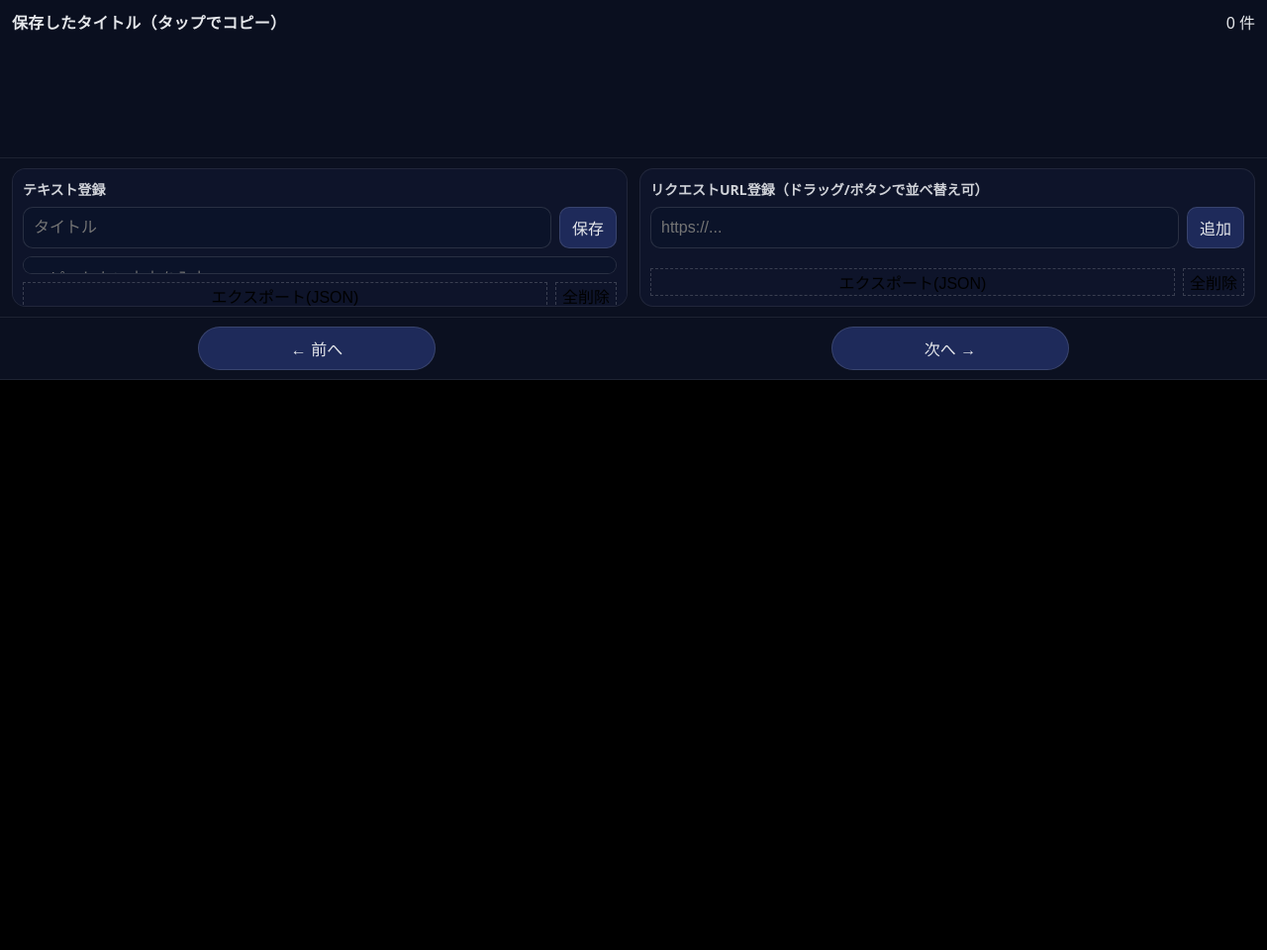
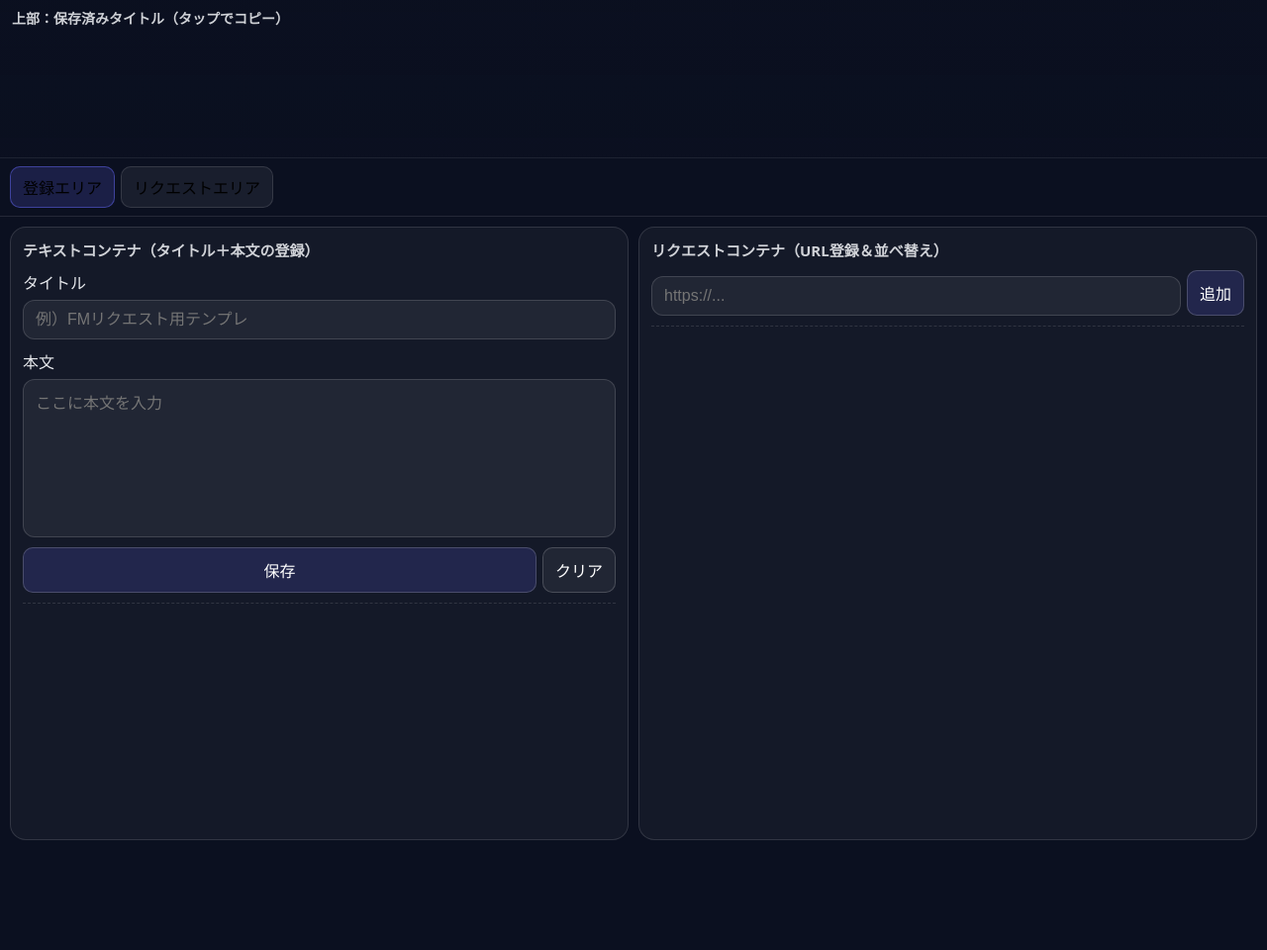
Before and after one commit to 46memorybit/radio, a plain HTML site: page index.html in a window 1280 px wide. Shown: the whole page at 99% size. After the commit the page ends 859 px from the top, so only its background shows below. Drawn offline with Linux system fonts and the light colour scheme.

Commit message:
Update index.html

```diff
--- a/index.html
+++ b/index.html
@@ -2,7 +2,10 @@
 <html lang="ja">
 <head>
   <meta charset="utf-8" />
-  <meta name="viewport" content="width=device-width, initial-scale=1, maximum-scale=1, viewport-fit=cover" />
+  <meta
+    name="viewport"
+    content="width=device-width, initial-scale=1, maximum-scale=1, viewport-fit=cover"
+  />
   <title>リクエスト支援PWA</title>
   <meta name="theme-color" content="#0b1020" />
   <link rel="manifest" href="./manifest.webmanifest" />
@@ -12,163 +15,208 @@
     :root { color-scheme: light dark; }
     * { box-sizing: border-box; }
     html, body {
-      margin: 0; height: 100%;
-      background: #0b1020; color: #e5e7eb;
+      margin: 0;
+      height: 100%;
+      background:#0b1020;
+      color:#e5e7eb;
       font-family: system-ui, -apple-system, "Segoe UI", Roboto, "Noto Sans JP", sans-serif;
     }
-    a { color: inherit; }
-    input, textarea, select, button { font-size: 16px !important; } /* ズーム防止 */
+    input, textarea, button, select { font-size:16px !important; }
 
-    /* === 20%: テキストコピーエリア（フローティング固定） === */
-    .copy-float {
-      position: fixed; inset: 0 0 auto 0; height: 20vh; z-index: 1000;
-      background: rgba(11,16,32,0.96); backdrop-filter: blur(6px);
+    /* ===== レイアウト ===== */
+    .copy-bar {
+      position: fixed; inset: 0 0 auto 0; height: 20vh;
+      background: linear-gradient(180deg, rgba(11,16,32,0.98), rgba(11,16,32,0.9));
       border-bottom: 1px solid rgba(255,255,255,0.08);
-      display: grid; grid-template-rows: auto 1fr; gap: 6px; padding: 10px 12px;
+      z-index: 1000;
+      padding: 8px 12px 10px;
+      display: grid;
+      grid-template-rows: auto 1fr;
+      gap: 8px;
     }
-    .copy-head { display: flex; align-items: center; justify-content: space-between; }
-    .copy-title { font-weight: 700; letter-spacing: .02em; }
-    .copy-list { overflow: auto; display: grid; grid-auto-rows: minmax(36px, auto); gap: 8px; min-height: 0; }
+    .copy-bar h1 {
+      margin: 0; font-size: 14px; font-weight: 600; opacity: .9;
+    }
+    .title-pills {
+      display: flex; gap: 8px; overflow-x: auto; padding-bottom: 4px;
+      -webkit-overflow-scrolling: touch;
+    }
     .pill {
-      display: inline-flex; align-items: center; gap: 10px; justify-content: space-between;
-      padding: 8px 12px; border-radius: 999px; background: #131a33;
-      border: 1px solid rgba(255,255,255,0.12); cursor: pointer; user-select: none; white-space: nowrap;
+      flex: 0 0 auto;
+      padding: 8px 10px; border: 1px solid rgba(255,255,255,0.12);
+      border-radius: 999px; background: rgba(255,255,255,0.06);
+      cursor: pointer; user-select: none;
+      transition: transform .06s ease;
+      white-space: nowrap; max-width: 240px; text-overflow: ellipsis; overflow: hidden;
     }
-    .pill:hover { background: #172046; }
-    .pill small { opacity: .65; }
+    .pill:active { transform: scale(0.98); }
 
-    /* === 20%: 登録エリア（左:テキスト／右:リクエスト） === */
-    .register {
-      position: absolute; top: 20vh; left: 0; right: 0; height: 20vh;
-      padding: 10px 12px; display: grid; grid-template-columns: 1fr 1fr; gap: 12px;
-      background: #0b1020;
+    .tabs {
+      position: sticky; top: 20vh; z-index: 900;
+      background: #0b1020; border-bottom: 1px solid rgba(255,255,255,0.1);
+      display: flex; gap: 6px; padding: 8px 10px;
+    }
+    .tab-btn {
+      padding: 8px 12px; border-radius: 10px; border: 1px solid rgba(255,255,255,0.12);
+      background: rgba(255,255,255,0.06); cursor: pointer;
+    }
+    .tab-btn[aria-selected="true"] {
+      background: rgba(99,102,241,0.18);
+      border-color: rgba(99,102,241,0.5);
+    }
+
+    .page {
+      padding-top: 20vh; /* フローティングと重ならない余白 */
+      min-height: 100vh;
+    }
+    .section {
+      display: none;
+      height: 80vh; /* 指定どおり */
+      padding: 10px;
+    }
+    .section.active { display: block; }
+
+    /* 登録エリア：左右 50%（スマホでも） */
+    .register-grid {
+      height: 100%;
+      display: grid;
+      grid-template-columns: 1fr 1fr; /* スマホでも左右半分 */
+      gap: 10px;
+      overflow: hidden;
     }
     .card {
-      height: 100%; border: 1px solid rgba(255,255,255,0.08); background: #0e142a;
-      border-radius: 14px; padding: 10px; display: grid; grid-template-rows: auto auto 1fr auto; gap: 8px;
-      overflow: auto; min-width: 0;
+      height: 100%;
+      border: 1px solid rgba(255,255,255,0.12);
+      background: rgba(255,255,255,0.04);
+      border-radius: 16px;
+      padding: 12px;
+      display: flex; flex-direction: column; gap: 10px;
+      overflow: hidden;
     }
-    .card h3 { margin: 0; font-size: 14px; opacity: .9; }
-    .row { display: grid; grid-template-columns: 1fr auto; gap: 8px; }
+    .card h2 { margin: 0; font-size: 15px; opacity: .9; }
+    .row { display: grid; gap: 6px; }
+    .row.two { grid-template-columns: 1fr auto; align-items: end; }
     .input, .textarea {
-      width: 100%; background: #0b1329; color: #e5e7eb; border-radius: 10px;
-      border: 1px solid rgba(255,255,255,0.12); padding: 8px 10px; min-width: 0; outline: none;
+      width: 100%; border-radius: 12px; border: 1px solid rgba(255,255,255,0.14);
+      background: rgba(255,255,255,0.06); color: #e5e7eb; padding: 10px 12px;
+      outline: none;
     }
-    .textarea { resize: none; min-height: 0; }
+    .textarea { height: 160px; resize: none; }
     .btn {
-      background: #1e2a5a; border: 1px solid rgba(255,255,255,0.12); color: #e5e7eb;
-      padding: 8px 12px; border-radius: 10px; cursor: pointer; white-space: nowrap;
+      padding: 10px 12px; border-radius: 10px; cursor: pointer;
+      border: 1px solid rgba(255,255,255,0.18);
+      background: rgba(99,102,241,0.18); color: #fff;
     }
-    .btn:hover { background: #223068; }
-    .btn-ghost { background: transparent; border: 1px dashed rgba(255,255,255,0.18); }
+    .btn.ghost { background: rgba(255,255,255,0.06); }
+    .list {
+      flex: 1 1 auto; overflow: auto; border-top: 1px dashed rgba(255,255,255,0.12); padding-top: 8px;
+    }
+    .item {
+      display: grid; grid-template-columns: 1fr auto; gap: 6px;
+      align-items: center; padding: 8px; border: 1px solid rgba(255,255,255,0.1);
+      background: rgba(255,255,255,0.03); border-radius: 12px; margin-bottom: 8px;
+    }
+    .item-url { word-break: break-all; opacity: .92; }
+    .item-actions { display: flex; gap: 6px; }
+    .icon-btn {
+      border-radius: 10px; padding: 6px 8px; border: 1px solid rgba(255,255,255,0.14);
+      background: rgba(255,255,255,0.06); cursor: pointer;
+    }
 
-    /* URLリスト（D&D + 上下ボタン） */
-    .urllist { overflow: auto; display: grid; grid-auto-rows: minmax(36px, auto); gap: 8px; min-height: 0; }
-    .url-item {
-      display: grid; grid-template-columns: 24px 1fr auto auto auto; gap: 6px; align-items: center;
-      padding: 6px 8px; background: #0b1329; border: 1px solid rgba(255,255,255,0.12); border-radius: 10px; min-width: 0;
+    /* リクエストエリア（上10%：操作 / 下90%：iframe） */
+    .request-wrap {
+      height: 100%; display: grid; grid-template-rows: 10% 90%; gap: 8px;
     }
-    .drag { cursor: grab; opacity: .8; user-select: none; }
-    .url-text { overflow: hidden; text-overflow: ellipsis; white-space: nowrap; min-width: 0; }
-    .url-item.dragging { opacity: .6; border-style: dashed; }
+    .request-controls {
+      display: grid; grid-template-columns: 1fr 1fr; gap: 8px;
+    }
+    .request-controls .btn { width: 100%; height: 100%; }
+    .frame-wrap {
+      border: 1px solid rgba(255,255,255,0.12); border-radius: 16px; overflow: hidden;
+      background: #000;
+    }
+    iframe { width: 100%; height: 100%; border: 0; }
 
-    /* === 80%: リクエストエリア（上10%:ボタン／下90%:iframe） === */
-    .request {
-      position: absolute; top: 40vh; left: 0; right: 0; height: 80vh;
-      display: grid; grid-template-rows: 10% 90%; background: #0b1020;
-    }
-    .req-controls { display: grid; grid-template-columns: 1fr 1fr; border-top: 1px solid rgba(255,255,255,0.08); border-bottom: 1px solid rgba(255,255,255,0.08); }
-    .half { display: flex; align-items: center; justify-content: center; }
-    .req-btn {
-      width: min(240px, 90%); height: 44px; border-radius: 999px; background: #1e2a5a;
-      color: #e5e7eb; border: 1px solid rgba(255,255,255,0.12); cursor: pointer;
-    }
-    .viewer { position: relative; }
-    .viewer iframe { position: absolute; inset: 0; width: 100%; height: 100%; border: 0; background: #000; }
-
-    /* トースト */
     .toast {
-      position: fixed; left: 50%; bottom: 18px; transform: translateX(-50%);
-      background: rgba(0,0,0,0.85); color: #fff; padding: 10px 14px; border-radius: 999px; z-index: 2000;
-      pointer-events: none; opacity: 0; transition: opacity .18s ease;
-    }
-    .toast.show { opacity: 1; }
-
-    /* スマホでも2カラム維持（要求仕様どおり） */
-    @media (max-width: 430px) {
-      .register { grid-template-columns: 1fr 1fr; padding: 8px; gap: 8px; }
-      .card { padding: 8px; gap: 6px; border-radius: 12px; }
-      .row { gap: 6px; }
-      .btn, .btn-ghost { padding: 6px 10px; }
-      .req-btn { height: 40px; }
-      .url-item { grid-template-columns: 22px 1fr auto auto auto; padding: 6px 8px; }
+      position: fixed; left: 50%; bottom: 16px; transform: translateX(-50%);
+      background: rgba(30, 41, 59, 0.9); color: #fff; padding: 10px 12px; border-radius: 10px;
+      border: 1px solid rgba(255,255,255,0.14);
+      z-index: 1100; display: none;
     }
   </style>
 </head>
 <body>
-  <!-- 20%: テキストコピーエリア -->
-  <section class="copy-float" id="copyFloat">
-    <div class="copy-head">
-      <div class="copy-title">保存したタイトル（タップでコピー）</div>
-      <div id="copyCount">0 件</div>
-    </div>
-    <div class="copy-list" id="copyList"></div>
-  </section>
-
-  <!-- 20%: 登録エリア（左:テキスト／右:URL） -->
-  <section class="register" aria-label="登録エリア">
-    <!-- 左：テキストコンテナ -->
-    <div class="card">
-      <h3>テキスト登録</h3>
-      <div class="row">
-        <input id="titleInput" class="input" placeholder="タイトル" />
-        <button id="saveTextBtn" class="btn" type="button">保存</button>
-      </div>
-      <textarea id="textInput" class="textarea" placeholder="コピーしたい本文を入力"></textarea>
-      <div class="row">
-        <button id="exportTextBtn" class="btn-ghost" type="button">エクスポート(JSON)</button>
-        <button id="clearTextBtn" class="btn-ghost" type="button">全削除</button>
-      </div>
+  <!-- 20% フローティング固定：タイトルをタップでコピー -->
+  <div class="copy-bar" id="copyBar">
+    <h1>上部：保存済みタイトル（タップでコピー）</h1>
+    <div class="title-pills" id="titlePills" aria-live="polite"></div>
   </div>
 
-    <!-- 右：リクエストコンテナ -->
-    <div class="card">
-      <h3>リクエストURL登録（ドラッグ/ボタンで並べ替え可）</h3>
+  <!-- タブ（登録 / リクエスト） -->
+  <div class="tabs" role="tablist">
+    <button class="tab-btn" id="tabRegister" role="tab" aria-selected="true">登録エリア</button>
+    <button class="tab-btn" id="tabRequest" role="tab" aria-selected="false">リクエストエリア</button>
+  </div>
+
+  <main class="page" id="pageRoot" aria-live="polite">
+    <!-- 登録エリア（左右 50%：テキスト / リクエスト(=URL) コンテナ） -->
+    <section class="section active" id="sectionRegister" aria-labelledby="tabRegister">
+      <div class="register-grid">
+        <!-- 左：テキストコンテナ -->
+        <div class="card" id="textCard">
+          <h2>テキストコンテナ（タイトル＋本文の登録）</h2>
           <div class="row">
+            <label>タイトル</label>
+            <input id="titleInput" class="input" placeholder="例）FMリクエスト用テンプレ" />
+          </div>
+          <div class="row">
+            <label>本文</label>
+            <textarea id="bodyInput" class="textarea" placeholder="ここに本文を入力"></textarea>
+          </div>
+          <div class="row two">
+            <button id="saveTextBtn" class="btn">保存</button>
+            <button id="clearTextBtn" class="btn ghost" type="button">クリア</button>
+          </div>
+          <div class="list" id="textList" aria-label="保存済みテキスト一覧"></div>
+        </div>
+
+        <!-- 右：リクエスト（URL）コンテナ -->
+        <div class="card" id="urlCard">
+          <h2>リクエストコンテナ（URL登録＆並べ替え）</h2>
+          <div class="row two">
             <input id="urlInput" class="input" placeholder="https://..." />
             <button id="addUrlBtn" class="btn" type="button">追加</button>
           </div>
-      <div id="urlList" class="urllist" aria-live="polite"></div>
-      <div class="row">
-        <button id="exportUrlBtn" class="btn-ghost" type="button">エクスポート(JSON)</button>
-        <button id="clearUrlBtn" class="btn-ghost" type="button">全削除</button>
+          <div class="list" id="urlList" aria-label="登録URL一覧"></div>
         </div>
       </div>
     </section>
 
-  <!-- 80%: リクエストエリア -->
-  <section class="request" aria-label="リクエストエリア">
-    <div class="req-controls">
-      <div class="half"><button id="prevBtn" class="req-btn" type="button">← 前へ</button></div>
-      <div class="half"><button id="nextBtn" class="req-btn" type="button">次へ →</button></div>
+    <!-- リクエストエリア（上10%ボタン／下90% iframe） -->
+    <section class="section" id="sectionRequest" aria-labelledby="tabRequest">
+      <div class="request-wrap">
+        <div class="request-controls">
+          <button id="prevBtn" class="btn">前へ</button>
+          <button id="nextBtn" class="btn">次へ</button>
         </div>
-    <div class="viewer">
-      <iframe id="viewer" title="リクエストビューア" sandbox="allow-same-origin allow-scripts allow-forms allow-popups"></iframe>
+        <div class="frame-wrap">
+          <iframe id="viewer" sandbox="allow-same-origin allow-scripts allow-forms allow-popups"></iframe>
+        </div>
       </div>
     </section>
+  </main>
 
-  <div id="toast" class="toast" role="status" aria-live="polite"></div>
+  <div class="toast" id="toast" role="status" aria-live="polite"></div>
 
-  <script type="module">
-    import * as DB from './db.js?v=3';
-    import { App } from './app.js?v=3';
-
+  <script type="module" src="./db.js"></script>
+  <script type="module" src="./app.js"></script>
+  <script>
+    // SW登録
     if ('serviceWorker' in navigator) {
-      addEventListener('load', () => {
-        navigator.serviceWorker.register('./service-worker.js').catch(console.error);
+      window.addEventListener('load', () => {
+        navigator.serviceWorker.register('./service-worker.js').catch(()=>{});
       });
     }
-    App.init({ DB });
   </script>
 </body>
 </html>
```
Lines whose indentation alone changed are shown as unchanged.
